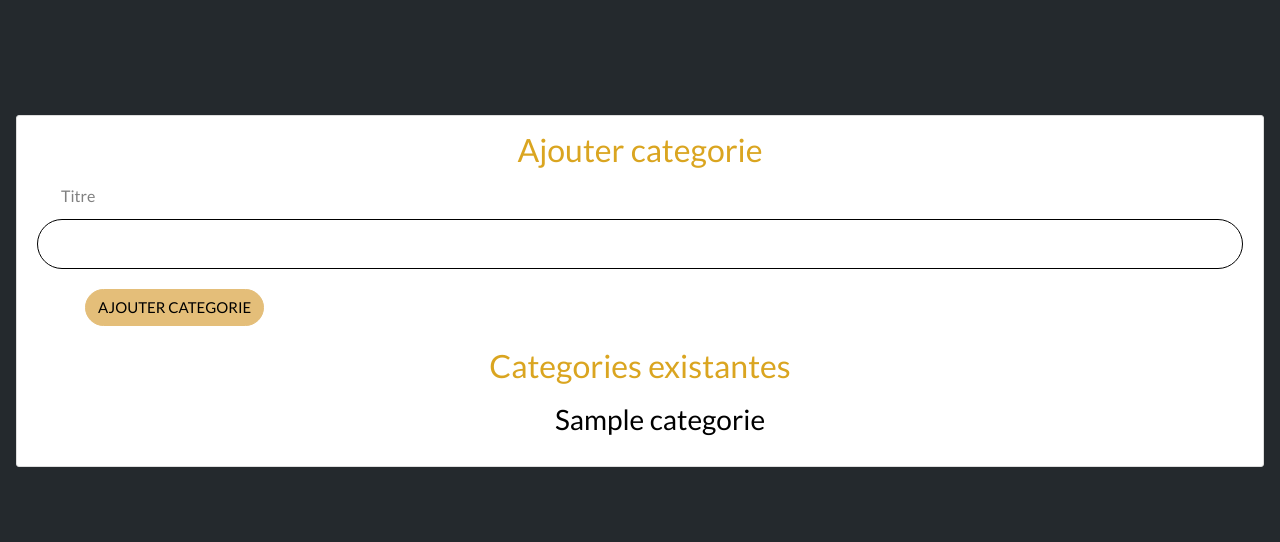
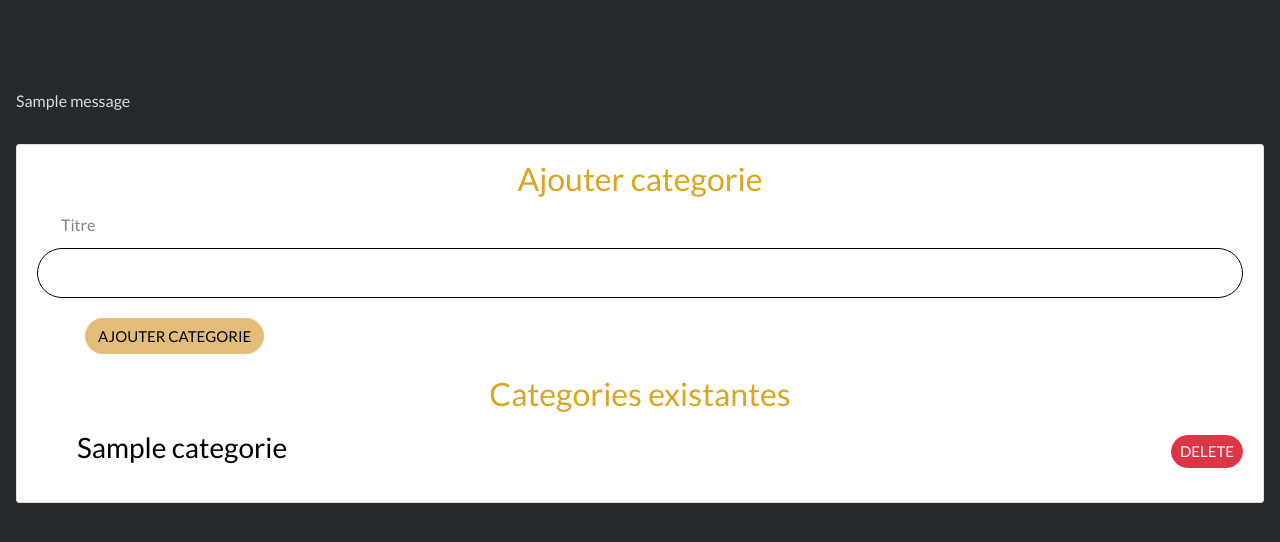
Before and after one commit to amineboubekri/PFA_GM, a Flask app: page /categories in a window 1280 px wide. Shown: the part 61-603 px from the top of the page. Run offline with Flask 3, Linux system fonts and the light colour scheme; a user stored in the database is signed in; tables that the repository leaves empty hold one stand-in row (values such as "Sample post"); one stand-in notice (Sample message) is shown; some libraries are stand-ins or nearby versions.

Commit message:
delete category

```diff
--- a/app/routes.py
+++ b/app/routes.py
@@ -383,6 +383,21 @@ def unlike_post(post_id):
         db.session.commit()
     return redirect(url_for('post', post_id=post.id))
 
+@app.route('/category/<int:category_id>/delete', methods=['POST'])
+@login_required
+def delete_category(category_id):
+    category = Categorie.query.get_or_404(category_id)
+
+    transactions = Transaction.query.filter_by(cat_id=category.id_cat).first()
+    if transactions:
+        flash('On peut pas supprimer cette categorie il y a des transactions.', 'danger')
+        return redirect(url_for('categories'))
+
+    db.session.delete(category)
+    db.session.commit()
+    flash('Category has been deleted!', 'success')
+    return redirect(url_for('categories'))
+
 
 #@app.route("/export_statistics")
 #@login_required
--- a/app/templates/categories.html
+++ b/app/templates/categories.html
@@ -1,6 +1,13 @@
 {% extends "layout.html" %}
 
 {% block content %}
+{% with messages = get_flashed_messages(with_categories=true) %}
+{% if messages %}
+{% for category, message in messages %}
+<div class="flash-message" style="color: #dddddd;">{{ message }}</div>
+{% endfor %}
+{% endif %}
+{% endwith %}
 <br>
 <article class="media content-section">
     <div class="media-body">
@@ -9,8 +16,7 @@
             {{ form.hidden_tag() }}
             <div class="form-group">
                 {{ form.name.label(class="form-control-label ml-4") }}
-                {{ form.name(class="form-control form-control-lg",style="border-color: rgba(0,0,0.4);color:black
-                !important") }}
+                {{ form.name(class="form-control form-control-lg", style="border-color: rgba(0,0,0.4); color:black !important") }}
             </div>
             <div class="form-group">
                 {{ form.submit(class="btn btn-primary ml-5 mt-1") }}
@@ -20,7 +26,13 @@
             <h2 style="color: goldenrod;">Categories existantes</h2>
             <ul>
                 {% for category in categories %}
-                <h3 style="color: black;">{{ category.nom }}</h3>
+                <li style="display: flex; justify-content: space-between; align-items: center;">
+                    <h3 style="color: black;">{{ category.nom }}</h3>
+                    <form method="POST" action="{{ url_for('delete_category', category_id=category.id_cat) }}" style="display:inline;">
+                        {{ form.hidden_tag() }}
+                        <button type="submit" class="btn btn-danger btn-sm">Delete</button>
+                    </form>
+                </li>
                 {% endfor %}
             </ul>
         </div>
```
